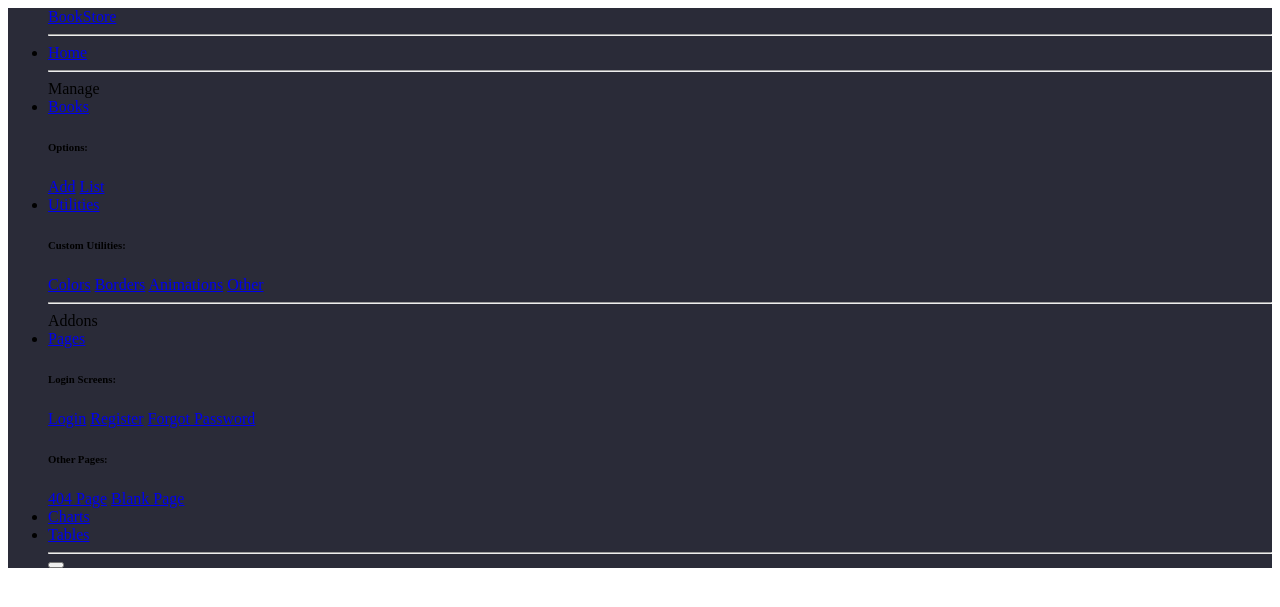
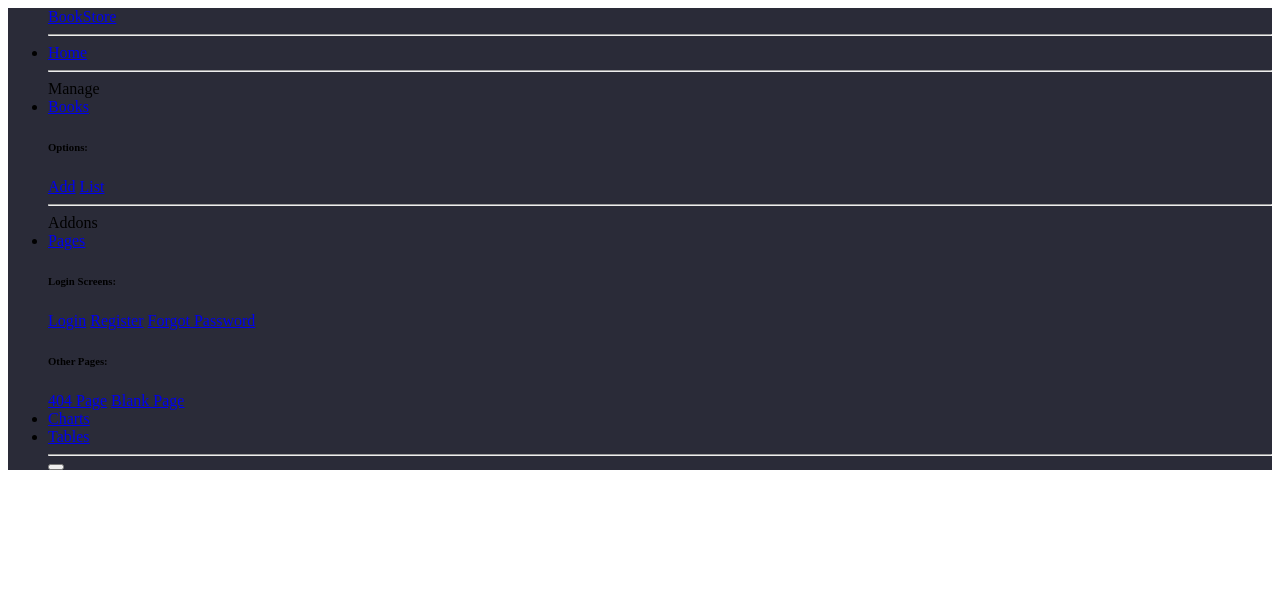
Before and after one commit to insigtart/bookstore, a Django app: template app/templates/sidebar.html in a window 1280 px wide. Shown: the top 607 px of the page. Run offline with Django 3.2, Linux system fonts and the light colour scheme; the template is opened without the code that fills it, so the values that code supplies are empty.

Commit message:
test_modificare_sidebar

```diff
--- a/app/templates/sidebar.html
+++ b/app/templates/sidebar.html
@@ -48,23 +48,7 @@
     </div>
   </li>
 
-  <!-- Nav Item - Utilities Collapse Menu -->
-  <li class="nav-item">
-    <a class="nav-link collapsed" href="#" data-toggle="collapse" data-target="#collapseUtilities" aria-expanded="true"
-      aria-controls="collapseUtilities">
-      <i class="fas fa-fw fa-wrench"></i>
-      <span>Utilities</span>
-    </a>
-    <div id="collapseUtilities" class="collapse" aria-labelledby="headingUtilities" data-parent="#accordionSidebar">
-      <div class="bg-white py-2 collapse-inner rounded">
-        <h6 class="collapse-header">Custom Utilities:</h6>
-        <a class="collapse-item" href="utilities-color.html">Colors</a>
-        <a class="collapse-item" href="utilities-border.html">Borders</a>
-        <a class="collapse-item" href="utilities-animation.html">Animations</a>
-        <a class="collapse-item" href="utilities-other.html">Other</a>
-      </div>
-    </div>
-  </li>
+
 
   <!-- Divider -->
   <hr class="sidebar-divider">
```
